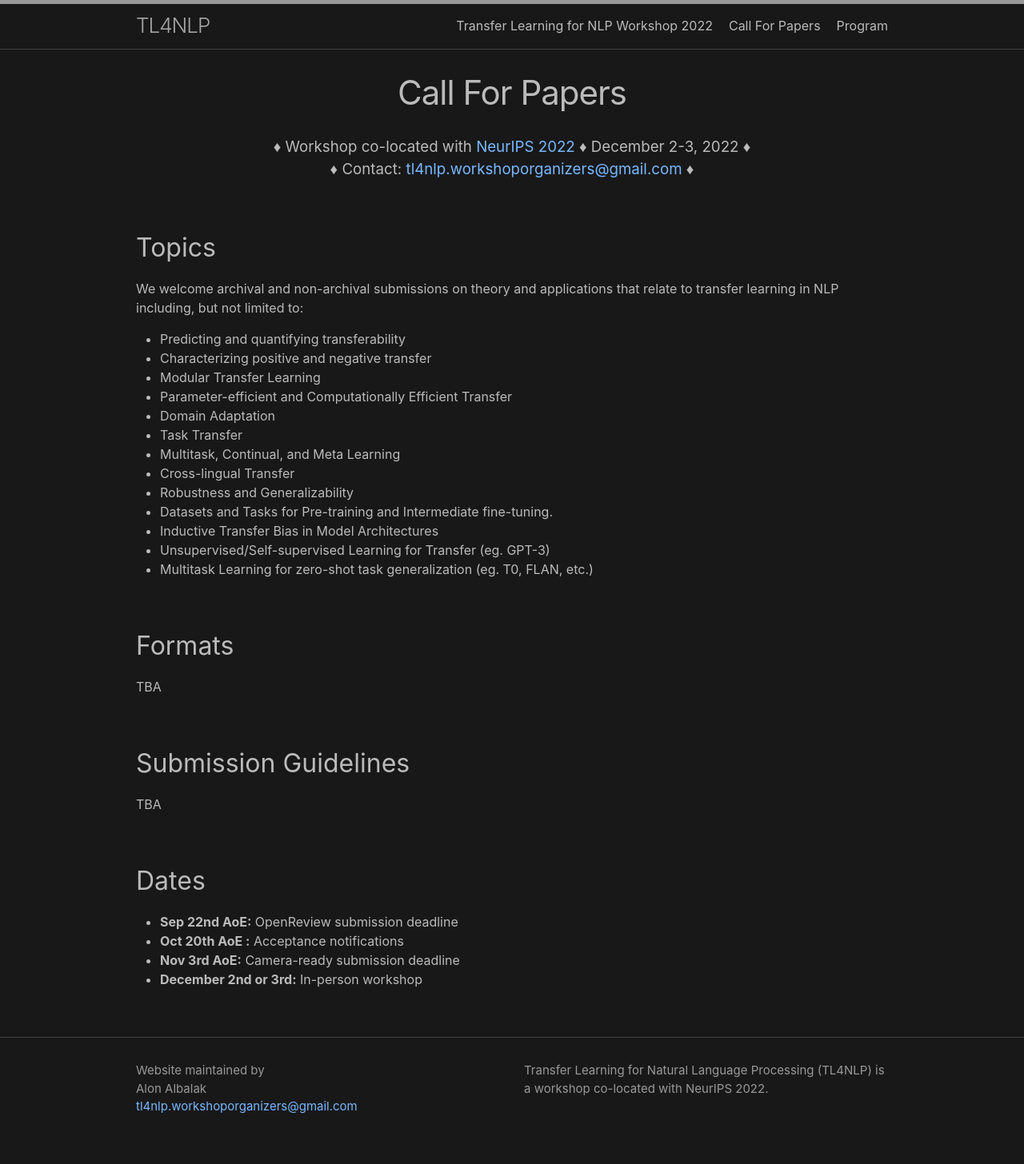
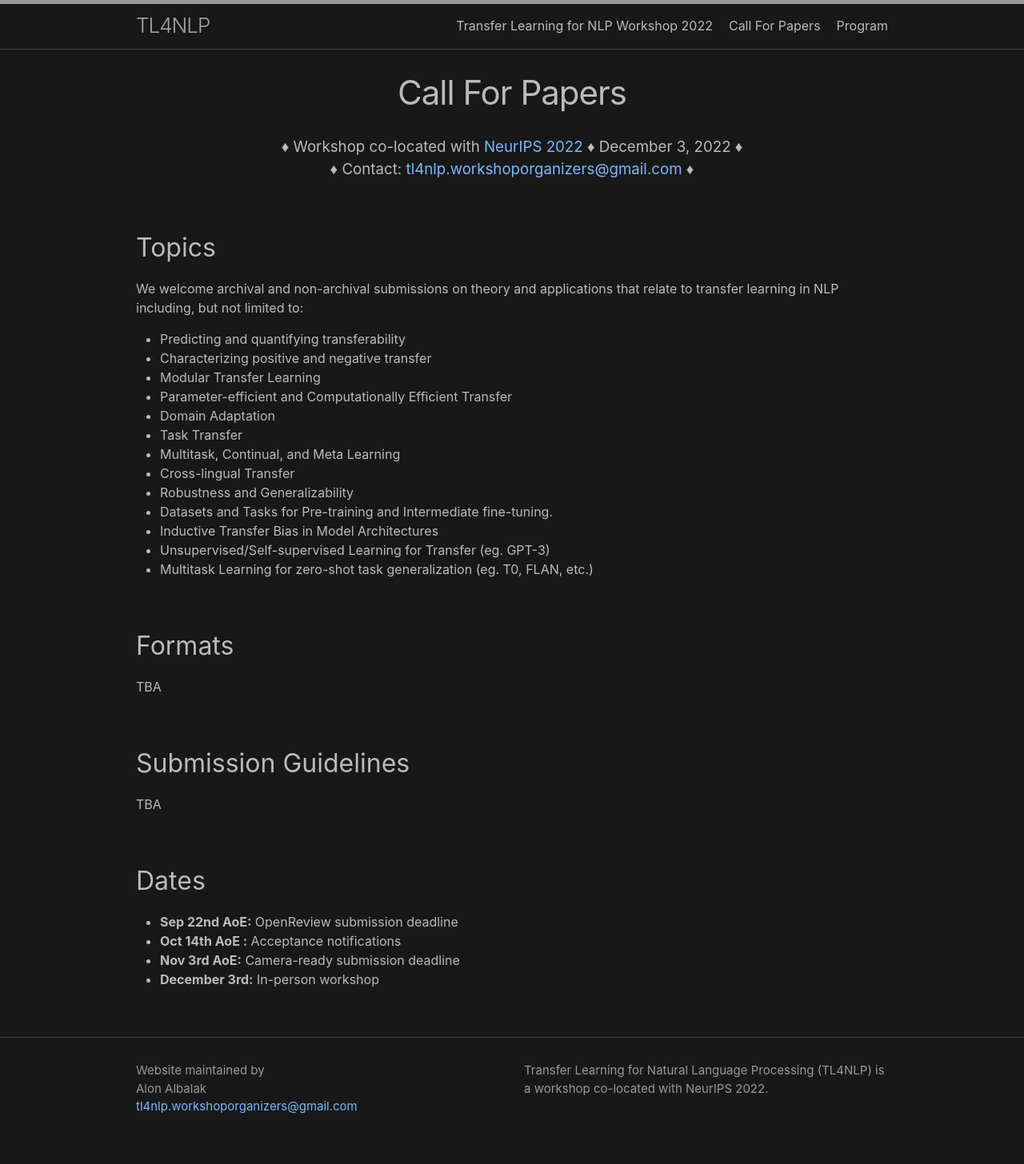
Before and after one commit to TL4NLP/TL4NLP.github.io, a Jekyll site: the page built from calls.markdown, in a window 1280 px wide. Shown: the whole page at 80% size. Built offline with Jekyll 4.4.1, drawn with Linux system fonts in a browser that asks for light colours.

Commit message:
update dates

```diff
--- a/_layouts/main.html
+++ b/_layouts/main.html
@@ -53,7 +53,7 @@
     <div class="container">
       <p class="lead blog-description">
         Workshop co-located with <a href="https://neurips.cc/">NeurIPS 2022</a><br/>
-        December 2-3, 2022. New Orleans Convention Center<br/>
+        December 3, 2022. New Orleans Convention Center<br/>
         Contact: <a href="mailto:tl4nlp.workshoporganizers@gmail.com">tl4nlp.workshoporganizers@gmail.com</a>
       </p>
     </div>
--- a/_layouts/page.html
+++ b/_layouts/page.html
@@ -13,7 +13,7 @@ layout: default
   <div class="blog-header">
     <div class="container">
       <h3 class="lead blog-description">
-        &diams; Workshop co-located with <a href="https://neurips.cc/">NeurIPS 2022</a> &diams; December 2-3, 2022 &diams; <br>
+        &diams; Workshop co-located with <a href="https://neurips.cc/">NeurIPS 2022</a> &diams; December 3, 2022 &diams; <br>
         &diams; Contact: <a href="mailto:tl4nlp.workshoporganizers@gmail.com">tl4nlp.workshoporganizers@gmail.com</a> &diams;
 
       </h3>
--- a/calls.markdown
+++ b/calls.markdown
@@ -35,6 +35,6 @@ TBA
 ## Dates
 
 * **Sep 22nd AoE:** OpenReview submission deadline
-* **Oct 20th AoE :** Acceptance notifications
+* **Oct 14th AoE :** Acceptance notifications
 * **Nov 3rd AoE:** Camera-ready submission deadline
-* **December 2nd or 3rd:** In-person workshop
+* **December 3rd:** In-person workshop
--- a/index.markdown
+++ b/index.markdown
@@ -21,9 +21,9 @@ TBA
 # Important Dates
 
 * **Sep 22nd AoE:** OpenReview submission deadline
-* **Oct 20th AoE :** Acceptance notifications
+* **Oct 14th AoE :** Acceptance notifications
 * **Nov 3rd AoE:** Camera-ready submission deadline
-* **December 2nd or 3rd:** In-person workshop
+* **December 3rd:** In-person workshop
 
 # Invited Speakers
 
```
